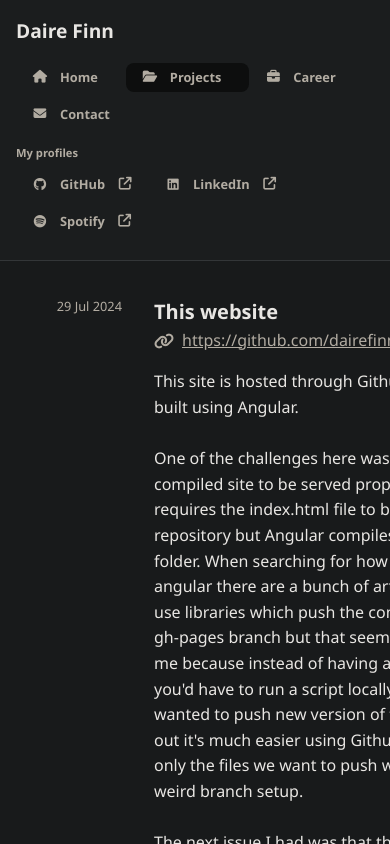
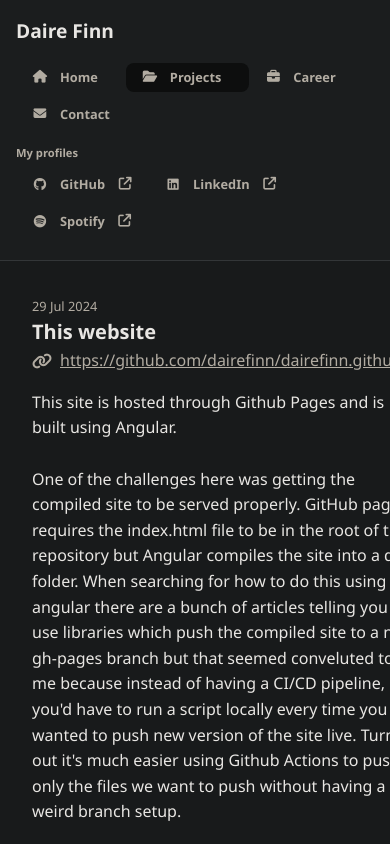
Before and after one commit to dairefinn/dairefinn.github.io, an Angular app: page /projects in a window 390 px wide. Built offline with nearby package versions, Linux system fonts and the light colour scheme.

Commit message:
Projects list more readable on mobile

```diff
--- a/src/app/pages/projects/projects.component.scss
+++ b/src/app/pages/projects/projects.component.scss
@@ -1,4 +1,5 @@
 @use 'theme';
+@use 'breakpoints';
 
 .container-component-project {
     .area-project-entries-list {
@@ -7,12 +8,9 @@
         gap: 32px;
 
         .display-project-item {
-            display: grid;
-            grid-template-columns: 90px 1fr;
             gap: 32px;
 
             .display-project-item-date {
-                text-align: right;
                 font-size: 0.8rem;
                 color: theme.$white-400;
             }
@@ -56,6 +54,15 @@
                     }
                 }
             }
+
+            @include breakpoints.md {
+                display: grid;
+                grid-template-columns: 90px 1fr;
+
+                .display-project-item-date {
+                    text-align: right;
+                }
+            }
         }
     }
 }
--- a/src/data/projects.ts
+++ b/src/data/projects.ts
@@ -1,6 +1,7 @@
 export enum ProjectTypeTag {
     WEB_DEV = 'Web dev',
     GAME_DEV = 'Game dev',
+    DEV_OPS = 'DevOps',
     SHELL = 'Shell scripting',
     NETWORKING = 'Networking',
     FORK = 'Fork',
@@ -29,7 +30,7 @@ export const projects: ProjectItem[] = [
             <br/><br/>
             Now the site works perfectly and I can push changes to it by simply pushing to the master branch. On top of that, the hosting is 100% free.
             `,
-        tags: [ProjectTypeTag.WEB_DEV],
+        tags: [ProjectTypeTag.WEB_DEV, ProjectTypeTag.DEV_OPS],
         link: 'https://github.com/dairefinn/dairefinn.github.io',
         date: new Date('2024-07-29')
     },
```
